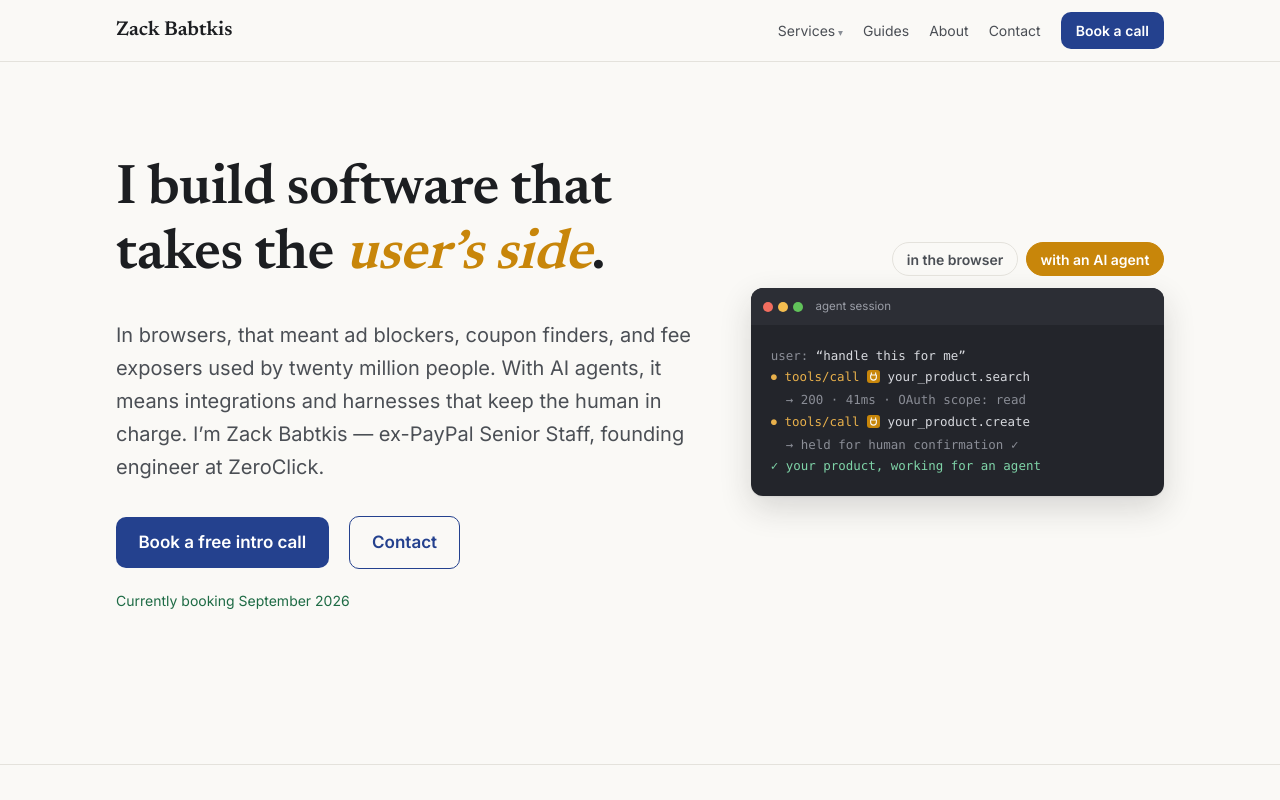
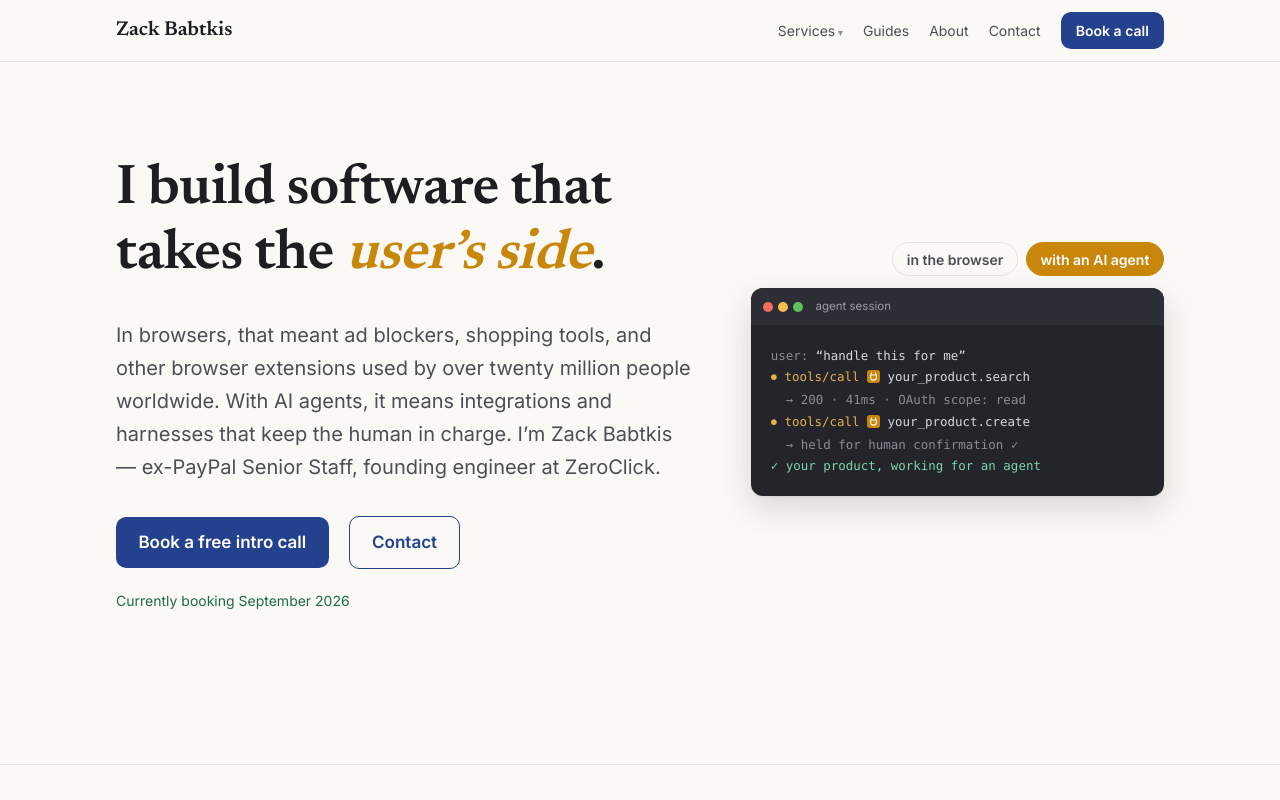
Before and after one commit to zbabtkis/zacharybabtkis.com, a Next.js app: page / in a window 1280 px wide. Shown: the top 800 px of the page. Built offline with nearby package versions, Linux system fonts and the light colour scheme.

Commit message:
fix: hero lede — shopping tools and other browser extensions, per zack

```diff
--- a/app/page.tsx
+++ b/app/page.tsx
@@ -42,10 +42,10 @@ export default function HomePage() {
               <em>user&rsquo;s side</em>.
             </h1>
             <p className="lede">
-              In browsers, that meant ad blockers, coupon finders, and fee
-              exposers used by twenty million people. With AI agents, it
-              means integrations and harnesses that keep the human in
-              charge. I&rsquo;m Zack Babtkis — ex-PayPal Senior Staff,
+              In browsers, that meant ad blockers, shopping tools, and
+              other browser extensions used by over twenty million people
+              worldwide. With AI agents, it means integrations and
+              harnesses that keep the human in charge. I&rsquo;m Zack Babtkis — ex-PayPal Senior Staff,
               founding engineer at ZeroClick.
             </p>
             <div className="hero-actions">
```
